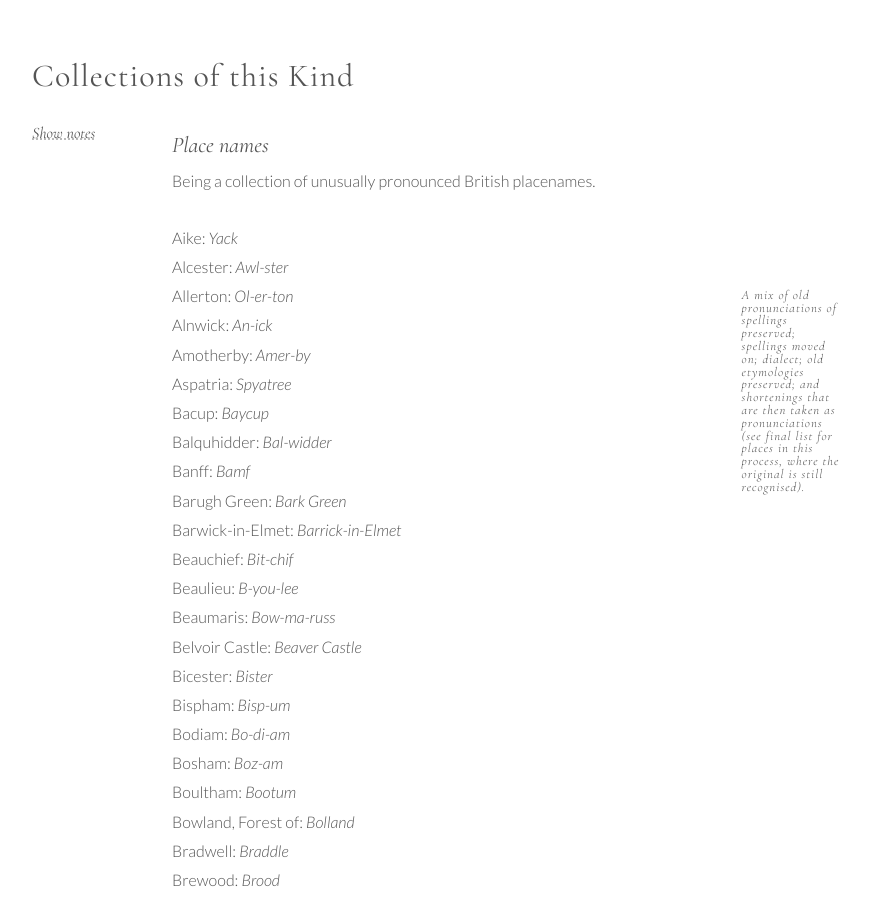
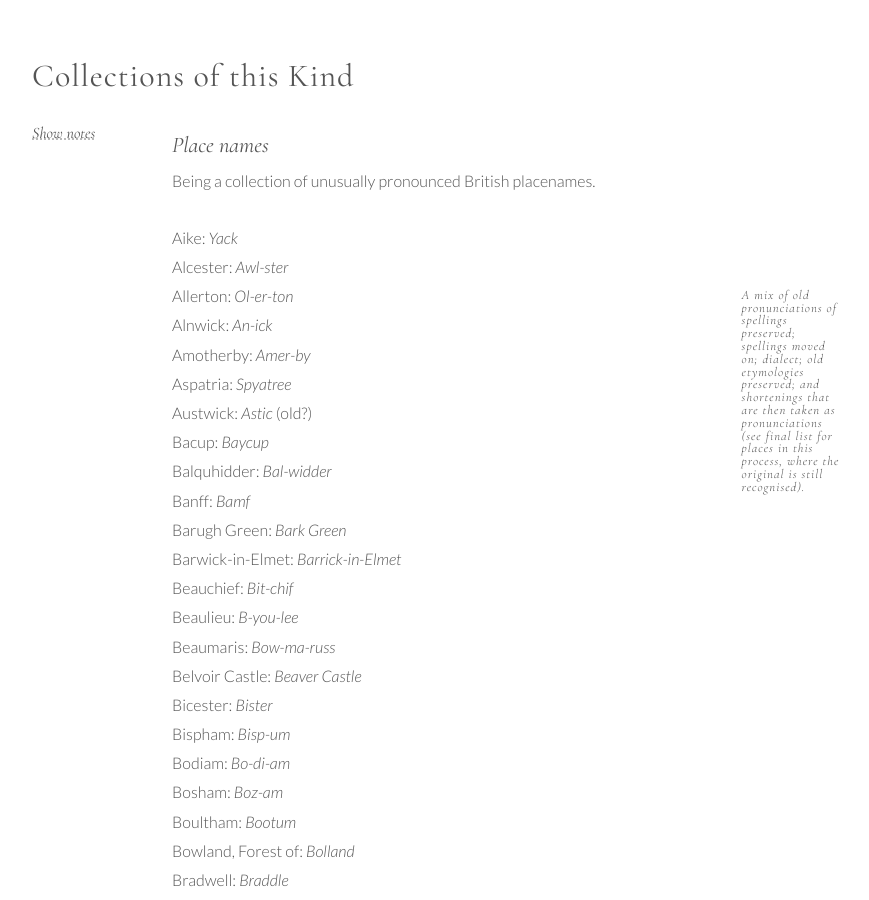
Before and after one commit to CollectionsOfThisKind/collectionsofthiskind.github.io, a Jekyll site: the page built from pages/lists/lists/names.html, in a window 1280 px wide and 900 px high. Shown: the whole window, without its empty margins (78-947 px from the left). Built offline with Jekyll 4.4.1, drawn with Linux system fonts in a browser that asks for light colours; some of the changed text lies outside the part shown.

Commit message:
Add files via upload

```diff
--- a/pages/lists/lists/names.html
+++ b/pages/lists/lists/names.html
@@ -28,6 +28,7 @@ Being a collection of unusually pronounced British placenames.
 <li>Alnwick: <i>An-ick</i></li>
 <li>Amotherby: <i>Amer-by</i></li>
 <li>Aspatria: <i>Spyatree</i></li>
+<li>Austwick: <i>Astic</i> (old?)</li>
 <li>Bacup: <i>Baycup</i></li>
 <li>Balquhidder: <i>Bal-widder</i></li>
 <li>Banff: <i>Bamf</i></li>
@@ -77,6 +78,7 @@ Being a collection of unusually pronounced British placenames.
 <li>Gloucester: <i>Gloster</i></li>
 <li>Glyndebourne: <i>Gline-born</i></li>
 <li>Goosnargh: <i>Gooz-nar</i></li>
+<li>Grassington: <i>Gurston</i> (old?)</li>
 <li>Great Barugh: <i>Great Barf</i></li>
 <li>Great Houghton: <i>Great Out-ten</i></li>
 <li>Greenwich: <i>Gren-idj</i></li>
@@ -227,6 +229,8 @@ Notes:
 <br />
 <cite><span class=author>Carly Odell</span> <span class=date>(17th Jun 2022)</span> <span class=title>"<a href="https://www.northamptonchron.co.uk/news/people/mispronounced-place-names-in-northamptonshire-13-places-that-are-always-said-wrong-3735976?page=4" target=_new>Mispronounced place names in Northamptonshire.</a>"</span> <span class=location>Northampton Chronicle</span>.</cite>
 <br />
+<cite><span class=author>Philip, Neil</span> <span class=date>(2024)</span> <span class=title>The Watkins Book of English Folk Tales</span> pp.200; 318</cite>
+<br />
 <cite><span class=author>Susan Newton</span> <span class=date>(27th May 2024)</span> <span class=title>"<a href="https://www.lancs.live/whats-on/10-trickiest-place-names-lancashire-29219577" target=_new>The 10 trickiest place names in Lancashire that people just can't seem to pronounce.</a>"</span> <span class=location>Lancs Live</span>.</cite>
 <br />
 </p>
```
